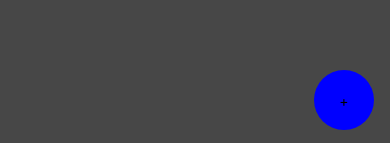
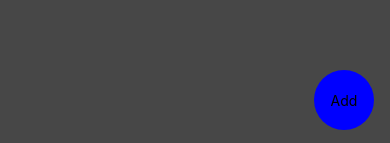
Before and after one commit to gomex500/TourPilot, a React Native app: screen /TourPilot in a window 390 px wide. Shown: the part 698-841 px from the top of the page. Built offline with nearby package versions, Linux system fonts and the light colour scheme.

Commit message:
creacion del componente Buttom

```diff
--- a/src/Views/Home.js
+++ b/src/Views/Home.js
@@ -1,6 +1,7 @@
 import React, { useState } from 'react';
 import {View, Text, FlatList, TouchableOpacity, StyleSheet, Image} from 'react-native'
 import Data from '../datos.json';
+import Buttom from '../components/Buttom';
 // import axios from 'axios';
 
 
@@ -30,11 +31,12 @@ const Home = ({navigation}) => {
             )}
         keyExtractor={(item) => item.id?.toString()}
      />
-     <View style={styles.container2}>
-      <TouchableOpacity style={styles.button}>
-        <Text>+</Text>
-      </TouchableOpacity>
-    </View>
+      <Buttom
+        stylesV={styles.container2}
+        stylesB={styles.button}
+        text={'Add'}
+        onPress={console.log('hola')}
+      />
 
     </View>
   );
--- /dev/null
+++ b/src/components/Buttom.js
@@ -0,0 +1,14 @@
+import React from "react";
+import {View, Text, TouchableOpacity} from 'react-native'
+
+const Buttom = ({stylesV, stylesB, text, onPress}) =>{
+    return(
+        <View style={stylesV}>
+            <TouchableOpacity style={stylesB} onPress={onPress}>
+                <Text>{text}</Text>
+            </TouchableOpacity>
+        </View>
+    )
+}
+
+export default Buttom;
```
Also changed, not shown: src/components/Input.js (added).
